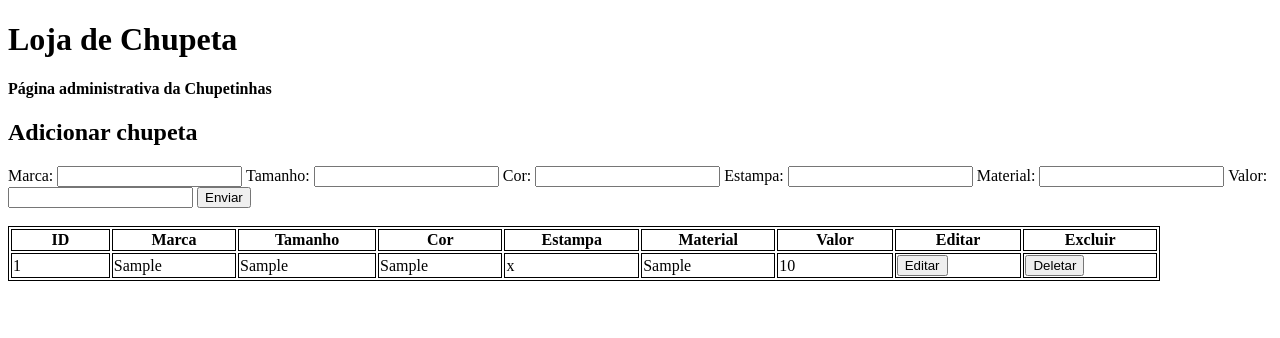
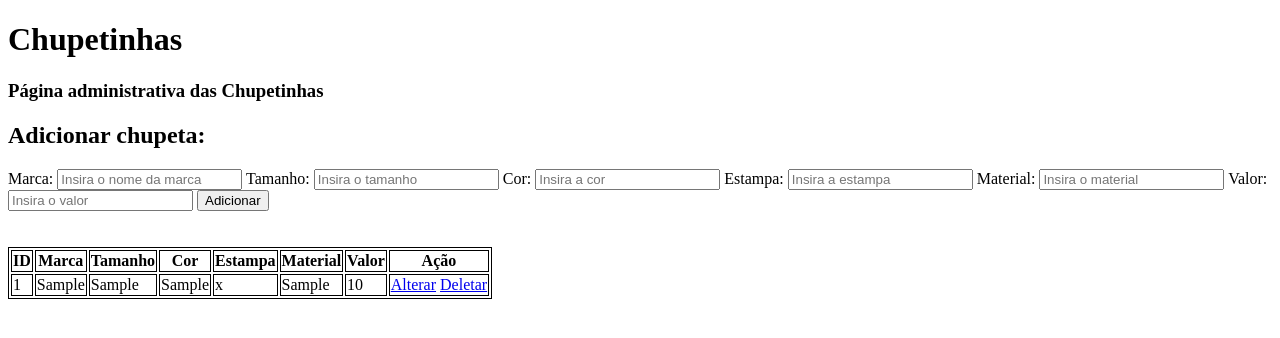
Before and after one commit to RafaBobsin/crud-grupoD, a PHP site: page / in a window 1280 px wide. Shown: the top 338 px of the page. Run offline with PHP 8.4, Linux system fonts and the light colour scheme; tables that the repository leaves empty or names only in its code hold one stand-in row (values such as "Sample post").

Commit message:
os guri tão só por dale

```diff
--- /dev/null
+++ b/crud.php
@@ -0,0 +1,58 @@
+<?php
+
+    $connection = new mysqli('localhost', 'root', '', 'chupeta');
+
+    $marca = '';
+    $tamanho = '';
+    $cor = '';
+    $estampa = '';
+    $material = '';
+    $valor = '';
+
+    if(isset($_POST['adicionar'])){
+        $marca = $_POST['marca'];
+        $tamanho = $_POST['tamanho'];
+        $cor = $_POST['cor'];
+        $estampa = $_POST['estampa'];
+        $material = $_POST['material'];
+        $valor = $_POST['valor'];
+
+        $connection->query("INSERT INTO produto (marca, tamanho, cor, estampa, material, valor) VALUES ('$marca', '$tamanho', '$cor', '$estampa', '$material', '$valor')");
+    }
+
+    if(isset($_GET['deletar'])){
+        $id = $_GET['deletar'];
+
+        $connection->query("DELETE FROM produto WHERE id_produto=$id");
+    }
+
+    if(isset($_GET['selecionar'])){
+        $id = $_GET['selecionar'];
+        $alterar = true;
+        $result = $connection->query("SELECT * FROM produto WHERE id_produto=$id");
+
+        if(count($result)==1){
+            $row = $result->fetch_array();
+            $marca = $row['marca'];
+            $tamanho = $row['tamanho'];
+            $cor = $row['cor'];
+            $estampa = $row['estampa'];
+            $material = $row['material'];
+            $valor = $row['valor'];
+        }
+    }
+
+    if(isset($_POST['alterar'])){
+        $id = $_POST['id_produto'];
+        $marca = $_POST['marca'];
+        $tamanho = $_POST['tamanho'];
+        $cor = $_POST['cor'];
+        $estampa = $_POST['estampa'];
+        $material = $_POST['material'];
+        $valor = $_POST['valor'];
+
+        $connection->query("UPDATE produto SET marca='$marca', tamanho='$marca='$marca', tamanho', cor='$cor', estampa='$estampa', material='$material', valor='$valor' WHERE id_produto=$id");
+
+        header('location: index.php');
+    }
+?>
--- a/index.php
+++ b/index.php
@@ -1,95 +1,44 @@
-<?php
-    $connection = new PDO("mysql:host=localhost;dbname=chupeta", "root", "");
-
-    if(isset($_GET['update'])){
-        $id = $_GET['update'];
-        $rec = mysqli_query($connection, "SELECT * FROM chupeta WHERE id_produto=$id");
-        $record = mysqli_fetch_array($rec);
-        $marca = $record['marca'];
-        $tamanho = $record['tamanho'];
-        $cor = $record['cor'];
-        $estampa = $record['estampa'];
-        $material = $record['material'];
-        $valor = $record['valor'];
-
-    }
-
-    $update = false;
-    $marca = '';
-    $tamanho = '';
-    $cor = '';
-    $estampa = '';
-    $material = '';
-    $valor = '';
-?>
-<?php
-    if(isset($_POST['delete'])){
-        header('Refresh: 0.1; url=index.php');
-    }
-?>
 <!DOCTYPE html>
 <html lang="pt-br">
 <head>
     <meta charset="UTF-8">
     <meta http-equiv="X-UA-Compatible" content="IE=edge">
     <meta name="viewport" content="width=device-width, initial-scale=1.0">
-    <title>Loja de Chupeta</title>
+    <title>Chupetinha</title>
 </head>
 <body>
-    <?php require_once 'process.php' ?>
-    <h1>Loja de Chupeta</h1>
-    <h4>Página administrativa da Chupetinhas</h4>
+    <?php require_once 'crud.php' ?>
 
-    <h2>Adicionar chupeta</h2>
-    <form method="POST">
-        <label for="marca">Marca: </label>
-        <input type="text" name="marca" required value="<?php echo $marca ?>">
-        <label for="tamanho">Tamanho: </label>
-        <input type="text" name="tamanho" value="<?php echo $tamanho ?>">
-        <label for="cor">Cor: </label>
-        <input type="text" name="cor" value="<?php echo $cor ?>">
-        <label for="estampa">Estampa: </label>
-        <input type="text" name="estampa" value="<?php echo $estampa ?>">
-        <label for="material">Material: </label>
-        <input type="text" name="material" required value="<?php echo $material ?>">
-        <label for="valor">Valor: </label>
-        <input type="text" name="valor" required value="<?php echo $valor ?>">
-        <?php if($update == false): ?>
-            <input type="submit" value="Enviar"/>
-        <?php else: ?>
-            <input type="submit" value="Atualizar"/>
-        <?php endif ?>
-        <?php
-            if(isset($_POST['marca'], $_POST['tamanho'], $_POST['cor'], $_POST['estampa'], $_POST['material'], $_POST['valor'], )){
-                $connection = new PDO("mysql:host=localhost;dbname=chupeta", "root", "");
-                $sql = "INSERT INTO produto (marca, tamanho, cor, estampa, material, valor) VALUES (:marca, :tamanho, :cor, :estampa, :material, :valor)";
-                $statement = $connection->prepare($sql);
-                $valores = array(
-                    "marca"=>$_POST['marca'],
-                    "tamanho"=>$_POST['tamanho'],
-                    "cor"=>$_POST['cor'],
-                    "estampa"=>$_POST['estampa'],
-                    "material"=>$_POST['material'],
-                    "valor"=>$_POST['valor']
-                );
-                $statement->execute($valores);
-            } else {
-                echo "";
-            }
-        ?>
+    <h1>Chupetinhas</h1>
+    <h3>Página administrativa das Chupetinhas</h3>
+    <h2>Adicionar chupeta:</h2>
+    <form action="crud.php" method="POST">
+        <label>Marca: </label>
+        <input type="text" name="marca" value="<?php echo $marca; ?>" placeholder="Insira o nome da marca">
+        <label>Tamanho: </label>
+        <input type="text" name="tamanho" value="<?php echo $tamanho; ?>" placeholder="Insira o tamanho">
+        <label>Cor: </label>
+        <input type="text" name="cor" value="<?php echo $cor; ?>" placeholder="Insira a cor">
+        <label>Estampa: </label>
+        <input type="text" name="estampa" value="<?php echo $estampa; ?>" placeholder="Insira a estampa">
+        <label>Material: </label>
+        <input type="text" name="material" value="<?php echo $material; ?>" placeholder="Insira o material">
+        <label>Valor: </label>
+        <input type="text" name="valor" value="<?php echo $valor; ?>" placeholder="Insira o valor">
+        <button type="submit" name="adicionar">Adicionar</button>
     </form>
 
-    <br>
+    <br><br>
 
-    <div class="tabela">
+    <?php
+        $connection = new mysqli('localhost', 'root', '', 'chupeta');
+        $result = $connection->query("SELECT * FROM produto");
+    ?>
+
+    <div>
         <table>
-            <?php
-                $sql = "SELECT * FROM produto";
-                $statement = $connection->prepare($sql);
-                $statement->execute();
-
-                echo
-                "<tr>
+            <thead>
+                <tr>
                     <th>ID</th>
                     <th>Marca</th>
                     <th>Tamanho</th>
@@ -97,44 +46,40 @@
                     <th>Estampa</th>
                     <th>Material</th>
                     <th>Valor</th>
-                    <th>Editar</th>
-                    <th>Excluir</th>
-                </tr>";
-                while($row = $statement->fetch()) {
-                    echo
-                    "<tr>
-                        <td>".$row['id_produto']."</td>
-                        <td>".$row['marca']."</td>
-                        <td>".$row['tamanho']."</td>
-                        <td>".$row['cor']."</td>
-                        <td>".$row['estampa']."</td>
-                        <td>".$row['material']."</td>
-                        <td>".$row['valor']."</td>
-                        <form method='GET'>
-                            <td>"."<button type='submit' name='update' value='".$row['id_produto']."'>Editar</button>"."</td>
-                            <td>"."<button type='submit' name='delete' value='".$row['id_produto']."'>Deletar</button>"."</td>
-                        </form>
-                    </tr>";
-                }
-            ?>
-            <?php
-                if(isset($_POST['delete'])){
-                    $id = $_POST['delete'];
-                    $sql = "DELETE FROM `produto` WHERE `id_produto` = '{$id}'";
+                    <th colspan="2">Ação</th>
+                </tr>
+            </thead>
+            <?php while ($row = $result->fetch_assoc()): ?>
+                <tr>
+                    <td><?php echo $row['id_produto'] ?></td>
+                    <td><?php echo $row['marca'] ?></td>
+                    <td><?php echo $row['tamanho'] ?></td>
+                    <td><?php echo $row['cor'] ?></td>
+                    <td><?php echo $row['estampa'] ?></td>
+                    <td><?php echo $row['material'] ?></td>
+                    <td><?php echo $row['valor'] ?></td>
+                    <td>
+                        <a href="index.php?selecionar=<?php echo $row['id_produto']; ?>">Alterar</a>
+                        <a href="crud.php?deletar=<?php echo $row['id_produto']; ?>">Deletar</a>
+                    </td>
+                </tr>
+            <?php endwhile; ?>
 
-                    $result = $connection->query($sql);
-                }
-            ?>
+
         </table>
     </div>
+
+    <?php
+        function pre_r($array){
+            echo '<pre>';
+            print_r($array);
+            echo '</pre>';
+        }
+    ?>
 
 </body>
 </html>
 
 <style>
     table, th, td { border:1px solid black; }
-
-    table{ width: 90vw; }
-
-    th{ width: 40vw; }
 </style>
--- a/process.php
+++ /dev/null
@@ -1,23 +0,0 @@
-<?php $connection = new PDO("mysql:host=localhost;dbname=chupeta", "root", ""); ?>
-
-
-<?php
-
-    if(isset($_GET['update'])){
-        $id = $_GET['update'];
-        $update = true;
-        $result = $connection->query("SELECT * FROM produto WHERE id_produto=$id");
-        $record = mysqli_fetch_array($result);
-
-        if(count($result)==1){
-            $row = $result->fetch_array();
-            $marca = $row['marca'];
-            $tamanho = $row['tamanho'];
-            $cor = $row['cor'];
-            $estampa = $row['estampa'];
-            $material = $row['material'];
-            $valor = $row['valor'];
-        }
-
-    }
-?>
```
